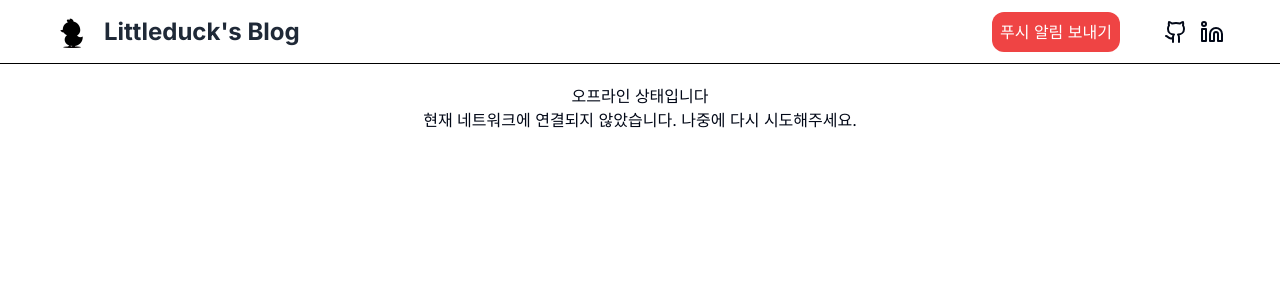
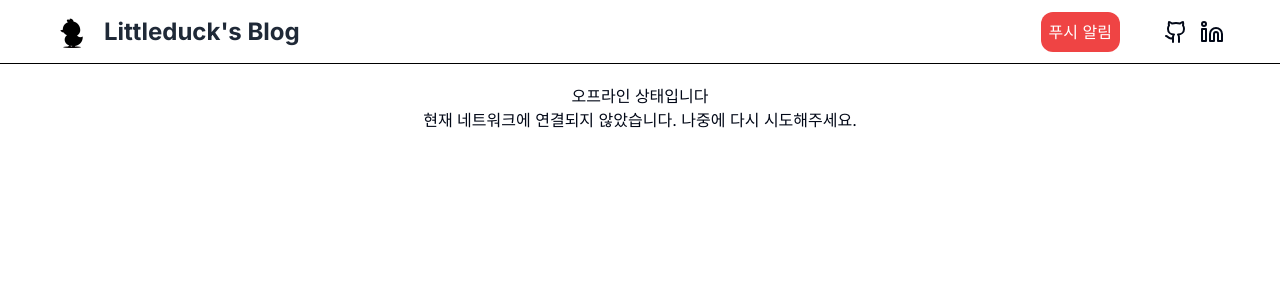
Before and after one commit to littleduck1219/duckblog, a Next.js app: page /offline in a window 1280 px wide. Shown: the top 300 px of the page. Built offline with nearby package versions, Linux system fonts and the light colour scheme.

Commit message:
Update Push.tsx

```diff
--- a/app/blog/components/Push.tsx
+++ b/app/blog/components/Push.tsx
@@ -61,7 +61,7 @@ export default function Push() {
                 onClick={handlePushNotification}
                 disabled={!isSupported || permission === 'denied'}
             >
-                푸시 알림 보내기
+                푸시 알림
             </button>
         </div>
     );
```
